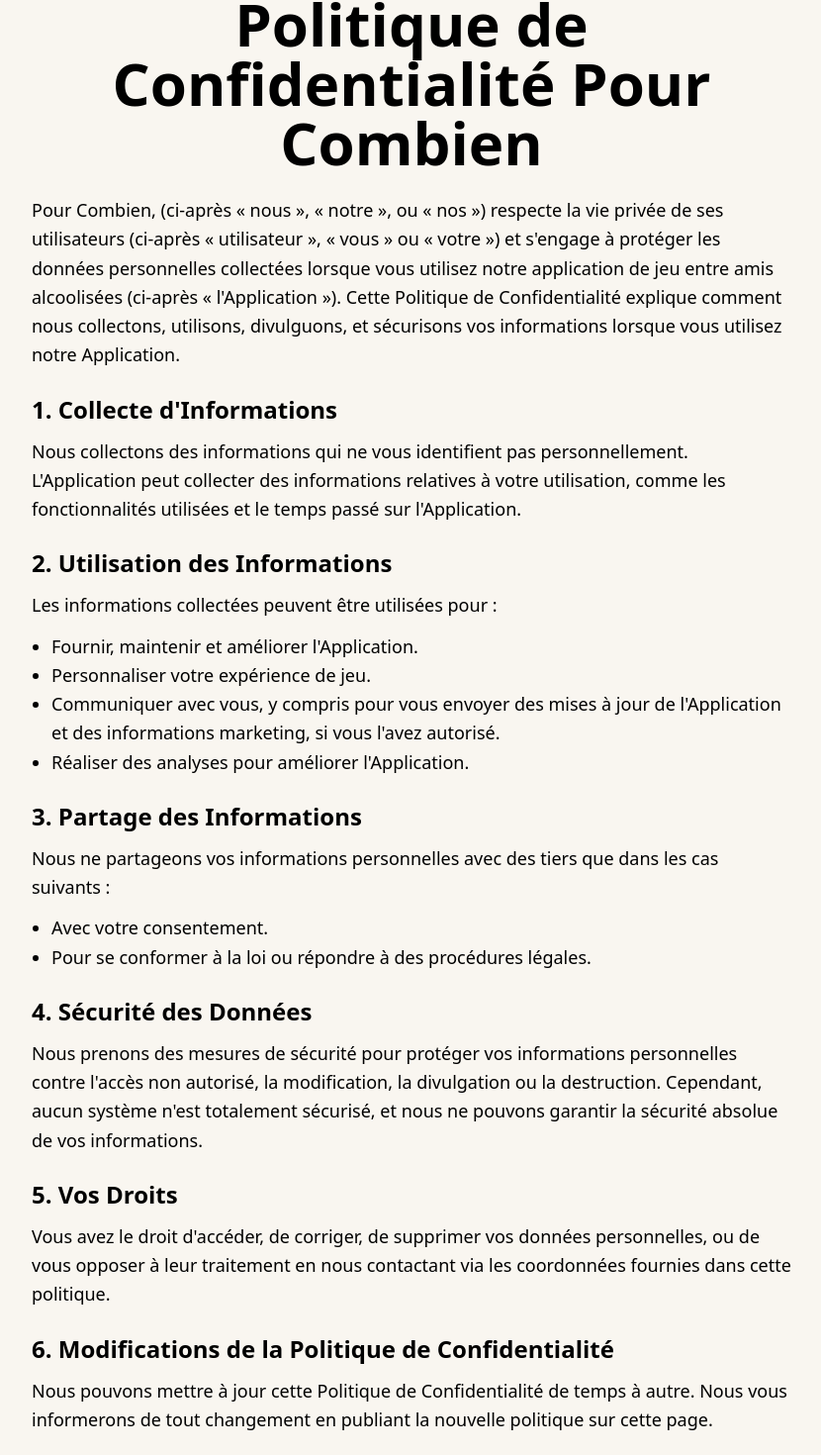
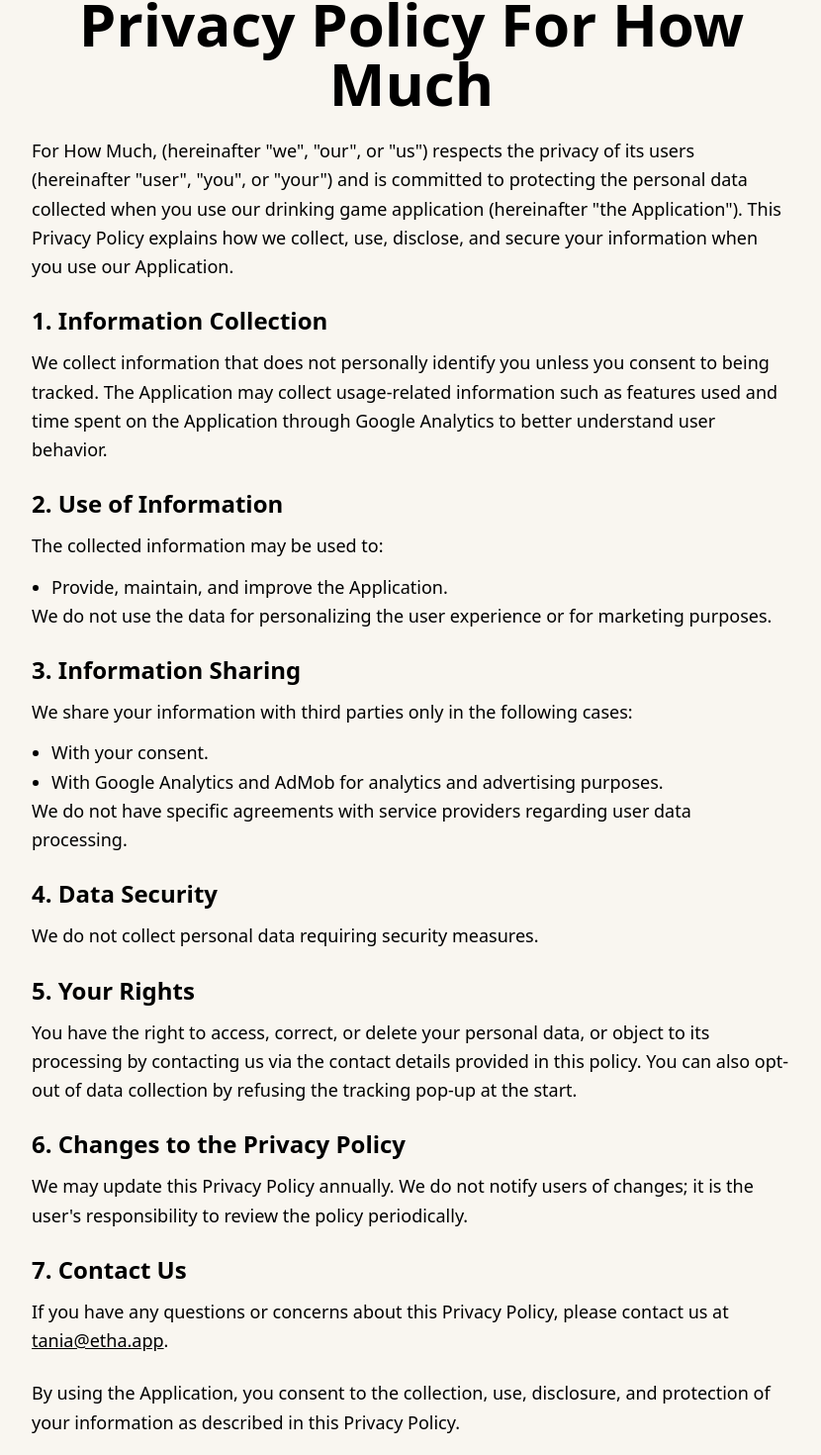
Before and after one commit to tania-abitbol/www-etha, a Next.js app: page /privacy-policy-forhowmuch in a window 1280 px wide. Shown: the part 54-1524 px from the top of the page at 99% size, without its empty margins (224-1054 px from the left). Built offline with nearby package versions, Linux system fonts and the light colour scheme.

Commit message:
translate

```diff
--- a/src/pages/privacy-policy-forhowmuch.tsx
+++ b/src/pages/privacy-policy-forhowmuch.tsx
@@ -7,98 +7,97 @@ const PrivacyPolicyForHowMuch = () => (
     <div className="min-h-screen px-8 md:px-32 pt-12 max-w-5xl m-auto">
       <ProgressBar />
       <h1 className="text-4xl md:text-6xl font-bold mb-6 text-center text-blue-700">
-        Politique de Confidentialité Pour Combien
+        Privacy Policy For How Much
       </h1>
       <p className="text-lg mb-6 text-gray-700 leading-relaxed">
-        Pour Combien, (ci-après « nous », « notre », ou « nos ») respecte la vie
-        privée de ses utilisateurs (ci-après « utilisateur », « vous » ou «
-        votre ») et s'engage à protéger les données personnelles collectées
-        lorsque vous utilisez notre application de jeu entre amis alcoolisées
-        (ci-après « l'Application »). Cette Politique de Confidentialité
-        explique comment nous collectons, utilisons, divulguons, et sécurisons
-        vos informations lorsque vous utilisez notre Application.
+        For How Much, (hereinafter "we", "our", or "us") respects the privacy of
+        its users (hereinafter "user", "you", or "your") and is committed to
+        protecting the personal data collected when you use our drinking game
+        application (hereinafter "the Application"). This Privacy Policy
+        explains how we collect, use, disclose, and secure your information when
+        you use our Application.
       </p>
       <section className="mb-6">
         <h2 className="text-2xl font-bold mb-3 text-blue-600">
-          1. Collecte d'Informations
+          1. Information Collection
         </h2>
         <p className="text-lg mb-3 text-gray-700 leading-relaxed">
-          Nous collectons des informations qui ne vous identifient pas
-          personnellement. L'Application peut collecter des informations
-          relatives à votre utilisation, comme les fonctionnalités utilisées et
-          le temps passé sur l'Application.
+          We collect information that does not personally identify you unless
+          you consent to being tracked. The Application may collect
+          usage-related information such as features used and time spent on the
+          Application through Google Analytics to better understand user
+          behavior.
         </p>
       </section>
       <section className="mb-6">
         <h2 className="text-2xl font-bold mb-3 text-blue-600">
-          2. Utilisation des Informations
+          2. Use of Information
         </h2>
         <p className="text-lg mb-3 text-gray-700 leading-relaxed">
-          Les informations collectées peuvent être utilisées pour :
+          The collected information may be used to:
         </p>
         <ul className="list-disc pl-5 text-lg text-gray-700 leading-relaxed">
-          <li>Fournir, maintenir et améliorer l'Application.</li>
-          <li>Personnaliser votre expérience de jeu.</li>
-          <li>
-            Communiquer avec vous, y compris pour vous envoyer des mises à jour
-            de l'Application et des informations marketing, si vous l'avez
-            autorisé.
-          </li>
-          <li>Réaliser des analyses pour améliorer l'Application.</li>
+          <li>Provide, maintain, and improve the Application.</li>
         </ul>
-      </section>
-      <section className="mb-6">
-        <h2 className="text-2xl font-bold mb-3 text-blue-600">
-          3. Partage des Informations
-        </h2>
         <p className="text-lg mb-3 text-gray-700 leading-relaxed">
-          Nous ne partageons vos informations personnelles avec des tiers que
-          dans les cas suivants :
-        </p>
-        <ul className="list-disc pl-5 text-lg text-gray-700 leading-relaxed">
-          <li>Avec votre consentement.</li>
-          <li>
-            Pour se conformer à la loi ou répondre à des procédures légales.
-          </li>
-        </ul>
-      </section>
-      <section className="mb-6">
-        <h2 className="text-2xl font-bold mb-3 text-blue-600">
-          4. Sécurité des Données
-        </h2>
-        <p className="text-lg mb-3 text-gray-700 leading-relaxed">
-          Nous prenons des mesures de sécurité pour protéger vos informations
-          personnelles contre l'accès non autorisé, la modification, la
-          divulgation ou la destruction. Cependant, aucun système n'est
-          totalement sécurisé, et nous ne pouvons garantir la sécurité absolue
-          de vos informations.
-        </p>
-      </section>
-      <section className="mb-6">
-        <h2 className="text-2xl font-bold mb-3 text-blue-600">5. Vos Droits</h2>
-        <p className="text-lg mb-3 text-gray-700 leading-relaxed">
-          Vous avez le droit d'accéder, de corriger, de supprimer vos données
-          personnelles, ou de vous opposer à leur traitement en nous contactant
-          via les coordonnées fournies dans cette politique.
+          We do not use the data for personalizing the user experience or for
+          marketing purposes.
         </p>
       </section>
       <section className="mb-6">
         <h2 className="text-2xl font-bold mb-3 text-blue-600">
-          6. Modifications de la Politique de Confidentialité
+          3. Information Sharing
         </h2>
         <p className="text-lg mb-3 text-gray-700 leading-relaxed">
-          Nous pouvons mettre à jour cette Politique de Confidentialité de temps
-          à autre. Nous vous informerons de tout changement en publiant la
-          nouvelle politique sur cette page.
+          We share your information with third parties only in the following
+          cases:
+        </p>
+        <ul className="list-disc pl-5 text-lg text-gray-700 leading-relaxed">
+          <li>With your consent.</li>
+          <li>
+            With Google Analytics and AdMob for analytics and advertising
+            purposes.
+          </li>
+        </ul>
+        <p className="text-lg mb-3 text-gray-700 leading-relaxed">
+          We do not have specific agreements with service providers regarding
+          user data processing.
         </p>
       </section>
       <section className="mb-6">
         <h2 className="text-2xl font-bold mb-3 text-blue-600">
-          7. Contactez-Nous
+          4. Data Security
         </h2>
         <p className="text-lg mb-3 text-gray-700 leading-relaxed">
-          Pour toute question ou préoccupation concernant cette Politique de
-          Confidentialité, veuillez nous contacter à{" "}
+          We do not collect personal data requiring security measures.
+        </p>
+      </section>
+      <section className="mb-6">
+        <h2 className="text-2xl font-bold mb-3 text-blue-600">
+          5. Your Rights
+        </h2>
+        <p className="text-lg mb-3 text-gray-700 leading-relaxed">
+          You have the right to access, correct, or delete your personal data,
+          or object to its processing by contacting us via the contact details
+          provided in this policy. You can also opt-out of data collection by
+          refusing the tracking pop-up at the start.
+        </p>
+      </section>
+      <section className="mb-6">
+        <h2 className="text-2xl font-bold mb-3 text-blue-600">
+          6. Changes to the Privacy Policy
+        </h2>
+        <p className="text-lg mb-3 text-gray-700 leading-relaxed">
+          We may update this Privacy Policy annually. We do not notify users of
+          changes; it is the user's responsibility to review the policy
+          periodically.
+        </p>
+      </section>
+      <section className="mb-6">
+        <h2 className="text-2xl font-bold mb-3 text-blue-600">7. Contact Us</h2>
+        <p className="text-lg mb-3 text-gray-700 leading-relaxed">
+          If you have any questions or concerns about this Privacy Policy,
+          please contact us at{" "}
           <a href="mailto:tania@etha.app" className="text-blue-500 underline">
             tania@etha.app
           </a>
@@ -106,9 +105,9 @@ const PrivacyPolicyForHowMuch = () => (
         </p>
       </section>
       <p className="text-lg mb-3 text-gray-700 leading-relaxed">
-        En utilisant l'Application, vous consentez à la collecte, l'utilisation,
-        la divulgation et la protection de vos informations comme décrit dans
-        cette Politique de Confidentialité.
+        By using the Application, you consent to the collection, use,
+        disclosure, and protection of your information as described in this
+        Privacy Policy.
       </p>
     </div>
   </main>
--- a/src/pages/privacy-policy-truthortruth.tsx
+++ b/src/pages/privacy-policy-truthortruth.tsx
@@ -7,98 +7,97 @@ const PrivacyPolicyTruthOrTruth = () => (
     <div className="min-h-screen px-8 md:px-32 pt-12 max-w-5xl m-auto">
       <ProgressBar />
       <h1 className="text-4xl md:text-6xl font-bold mb-6 text-center text-blue-700">
-        Politique de Confidentialité Vérité ou Vérité
+        Privacy Policy Truth or Truth
       </h1>
       <p className="text-lg mb-6 text-gray-700 leading-relaxed">
-        Vérité ou Vérité, (ci-après « nous », « notre », ou « nos ») respecte la
-        vie privée de ses utilisateurs (ci-après « utilisateur », « vous » ou «
-        votre ») et s'engage à protéger les données personnelles collectées
-        lorsque vous utilisez notre application de jeu entre amis alcoolisées
-        (ci-après « l'Application »). Cette Politique de Confidentialité
-        explique comment nous collectons, utilisons, divulguons, et sécurisons
-        vos informations lorsque vous utilisez notre Application.
+        Truth or Truth, (hereinafter "we", "our", or "us") respects the privacy
+        of its users (hereinafter "user", "you", or "your") and is committed to
+        protecting the personal data collected when you use our drinking game
+        application (hereinafter "the Application"). This Privacy Policy
+        explains how we collect, use, disclose, and secure your information when
+        you use our Application.
       </p>
       <section className="mb-6">
         <h2 className="text-2xl font-bold mb-3 text-blue-600">
-          1. Collecte d'Informations
+          1. Information Collection
         </h2>
         <p className="text-lg mb-3 text-gray-700 leading-relaxed">
-          Nous collectons des informations qui ne vous identifient pas
-          personnellement. L'Application peut collecter des informations
-          relatives à votre utilisation, comme les fonctionnalités utilisées et
-          le temps passé sur l'Application.
+          We collect information that does not personally identify you unless
+          you consent to being tracked. The Application may collect
+          usage-related information such as features used and time spent on the
+          Application through Google Analytics to better understand user
+          behavior.
         </p>
       </section>
       <section className="mb-6">
         <h2 className="text-2xl font-bold mb-3 text-blue-600">
-          2. Utilisation des Informations
+          2. Use of Information
         </h2>
         <p className="text-lg mb-3 text-gray-700 leading-relaxed">
-          Les informations collectées peuvent être utilisées pour :
+          The collected information may be used to:
         </p>
         <ul className="list-disc pl-5 text-lg text-gray-700 leading-relaxed">
-          <li>Fournir, maintenir et améliorer l'Application.</li>
-          <li>Personnaliser votre expérience de jeu.</li>
-          <li>
-            Communiquer avec vous, y compris pour vous envoyer des mises à jour
-            de l'Application et des informations marketing, si vous l'avez
-            autorisé.
-          </li>
-          <li>Réaliser des analyses pour améliorer l'Application.</li>
+          <li>Provide, maintain, and improve the Application.</li>
         </ul>
-      </section>
-      <section className="mb-6">
-        <h2 className="text-2xl font-bold mb-3 text-blue-600">
-          3. Partage des Informations
-        </h2>
         <p className="text-lg mb-3 text-gray-700 leading-relaxed">
-          Nous ne partageons vos informations personnelles avec des tiers que
-          dans les cas suivants :
-        </p>
-        <ul className="list-disc pl-5 text-lg text-gray-700 leading-relaxed">
-          <li>Avec votre consentement.</li>
-          <li>
-            Pour se conformer à la loi ou répondre à des procédures légales.
-          </li>
-        </ul>
-      </section>
-      <section className="mb-6">
-        <h2 className="text-2xl font-bold mb-3 text-blue-600">
-          4. Sécurité des Données
-        </h2>
-        <p className="text-lg mb-3 text-gray-700 leading-relaxed">
-          Nous prenons des mesures de sécurité pour protéger vos informations
-          personnelles contre l'accès non autorisé, la modification, la
-          divulgation ou la destruction. Cependant, aucun système n'est
-          totalement sécurisé, et nous ne pouvons garantir la sécurité absolue
-          de vos informations.
-        </p>
-      </section>
-      <section className="mb-6">
-        <h2 className="text-2xl font-bold mb-3 text-blue-600">5. Vos Droits</h2>
-        <p className="text-lg mb-3 text-gray-700 leading-relaxed">
-          Vous avez le droit d'accéder, de corriger, de supprimer vos données
-          personnelles, ou de vous opposer à leur traitement en nous contactant
-          via les coordonnées fournies dans cette politique.
+          We do not use the data for personalizing the user experience or for
+          marketing purposes.
         </p>
       </section>
       <section className="mb-6">
         <h2 className="text-2xl font-bold mb-3 text-blue-600">
-          6. Modifications de la Politique de Confidentialité
+          3. Information Sharing
         </h2>
         <p className="text-lg mb-3 text-gray-700 leading-relaxed">
-          Nous pouvons mettre à jour cette Politique de Confidentialité de temps
-          à autre. Nous vous informerons de tout changement en publiant la
-          nouvelle politique sur cette page.
+          We share your information with third parties only in the following
+          cases:
+        </p>
+        <ul className="list-disc pl-5 text-lg text-gray-700 leading-relaxed">
+          <li>With your consent.</li>
+          <li>
+            With Google Analytics and AdMob for analytics and advertising
+            purposes.
+          </li>
+        </ul>
+        <p className="text-lg mb-3 text-gray-700 leading-relaxed">
+          We do not have specific agreements with service providers regarding
+          user data processing.
         </p>
       </section>
       <section className="mb-6">
         <h2 className="text-2xl font-bold mb-3 text-blue-600">
-          7. Contactez-Nous
+          4. Data Security
         </h2>
         <p className="text-lg mb-3 text-gray-700 leading-relaxed">
-          Pour toute question ou préoccupation concernant cette Politique de
-          Confidentialité, veuillez nous contacter à{" "}
+          We do not collect personal data requiring security measures.
+        </p>
+      </section>
+      <section className="mb-6">
+        <h2 className="text-2xl font-bold mb-3 text-blue-600">
+          5. Your Rights
+        </h2>
+        <p className="text-lg mb-3 text-gray-700 leading-relaxed">
+          You have the right to access, correct, or delete your personal data,
+          or object to its processing by contacting us via the contact details
+          provided in this policy. You can also opt-out of data collection by
+          refusing the tracking pop-up at the start.
+        </p>
+      </section>
+      <section className="mb-6">
+        <h2 className="text-2xl font-bold mb-3 text-blue-600">
+          6. Changes to the Privacy Policy
+        </h2>
+        <p className="text-lg mb-3 text-gray-700 leading-relaxed">
+          We may update this Privacy Policy annually. We do not notify users of
+          changes; it is the user's responsibility to review the policy
+          periodically.
+        </p>
+      </section>
+      <section className="mb-6">
+        <h2 className="text-2xl font-bold mb-3 text-blue-600">7. Contact Us</h2>
+        <p className="text-lg mb-3 text-gray-700 leading-relaxed">
+          If you have any questions or concerns about this Privacy Policy,
+          please contact us at{" "}
           <a href="mailto:tania@etha.app" className="text-blue-500 underline">
             tania@etha.app
           </a>
@@ -106,9 +105,9 @@ const PrivacyPolicyTruthOrTruth = () => (
         </p>
       </section>
       <p className="text-lg mb-3 text-gray-700 leading-relaxed">
-        En utilisant l'Application, vous consentez à la collecte, l'utilisation,
-        la divulgation et la protection de vos informations comme décrit dans
-        cette Politique de Confidentialité.
+        By using the Application, you consent to the collection, use,
+        disclosure, and protection of your information as described in this
+        Privacy Policy.
       </p>
     </div>
   </main>
```
